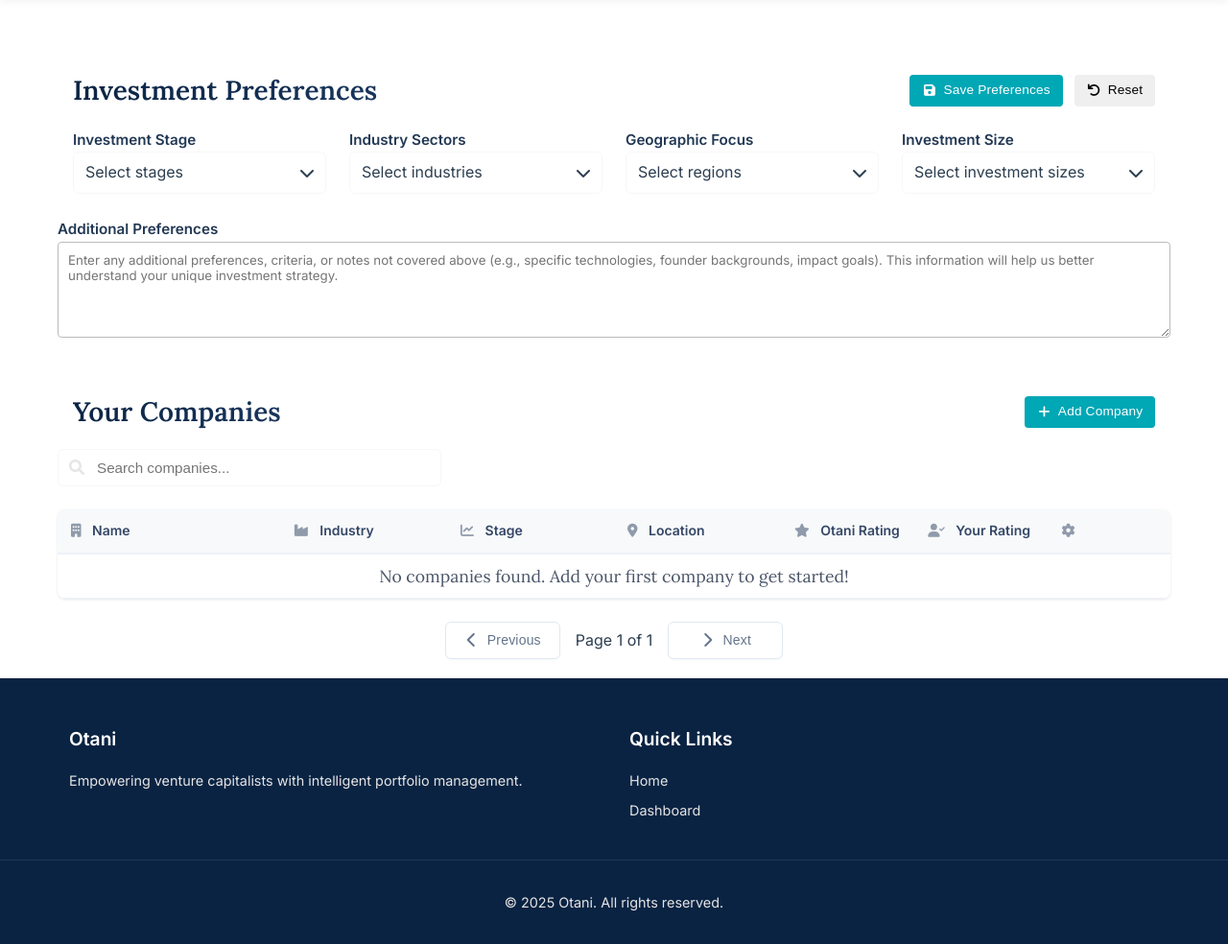
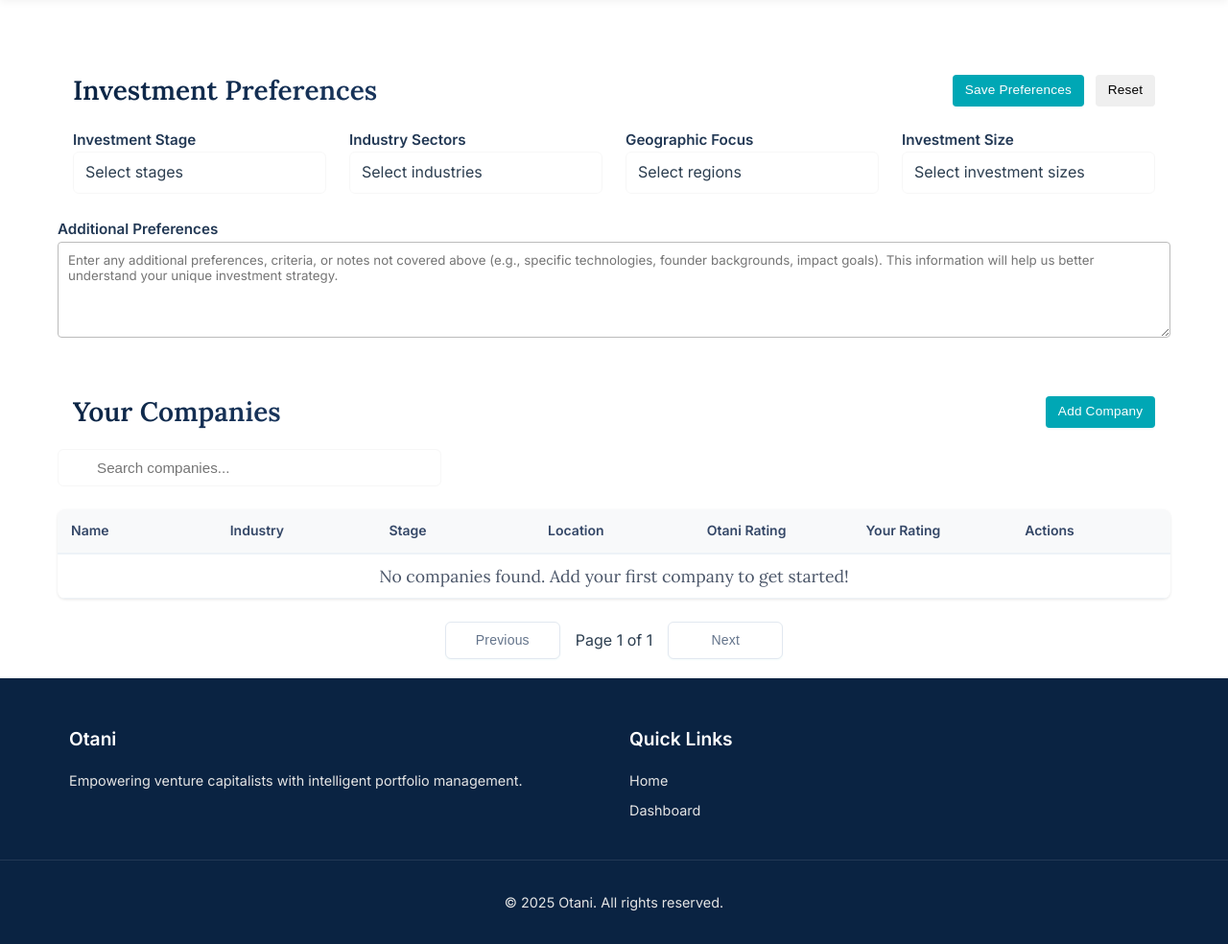
Before and after one commit to sfburrito/otani, a Flask app: page /dashboard in a window 1280 px wide. Shown: the part 60-1044 px from the top of the page at 96% size. Run offline with Flask 3, Linux system fonts and the light colour scheme; the visitor is signed in with stand-in values (Sample User, id 1); data comes from the database, SQL or seed files in the repository; data that the repository does not hold is empty.

Commit message:
Simplify table structure to bare essentials

```diff
--- a/static/js/dashboard.js
+++ b/static/js/dashboard.js
@@ -79,34 +79,17 @@
         companiesData.forEach(company => {
             console.log('Creating row for company:', company);
             const row = document.createElement('tr');
-            row.className = 'company-row';
             row.setAttribute('data-company-id', company.id);
 
-            // Create row content with simpler structure and consistent alignment
+            // Create row content with minimal structure
             const rowContent = `
-                <td>
-                    <div class="text-badge">${company.name || ''}</div>
-                </td>
-                <td>
-                    <div class="text-badge">${company.industry || ''}</div>
-                </td>
-                <td>
-                    <div class="text-badge">${company.stage || ''}</div>
-                </td>
-                <td>
-                    <div class="text-badge">${company.location || ''}</div>
-                </td>
-                <td>
-                    <div class="rating-badge otani-rating-${(company.otani_rating || 'D').toLowerCase()}">${company.otani_rating || 'D'}</div>
-                </td>
-                <td>
-                    <div class="rating-badge rating-${(company.rating || '').toLowerCase()}">${company.rating || ''}</div>
-                </td>
-                <td>
-                    <button class="action-btn" onclick="openCompanyDetails('${company.id}')">
-                        <i class="fas fa-external-link-alt"></i>
-                    </button>
-                </td>
+                <td><div class="text-badge">${company.name || ''}</div></td>
+                <td><div class="text-badge">${company.industry || ''}</div></td>
+                <td><div class="text-badge">${company.stage || ''}</div></td>
+                <td><div class="text-badge">${company.location || ''}</div></td>
+                <td><div class="rating-badge otani-rating-${(company.otani_rating || 'D').toLowerCase()}">${company.otani_rating || 'D'}</div></td>
+                <td><div class="rating-badge rating-${(company.rating || '').toLowerCase()}">${company.rating || ''}</div></td>
+                <td><button class="action-btn" onclick="openCompanyDetails('${company.id}')">View</button></td>
             `;
 
             // Set the row content
--- a/templates/dashboard.html
+++ b/templates/dashboard.html
@@ -19,11 +19,9 @@
             </div>
             <div class="header-actions">
                 <button class="btn btn-primary" onclick="savePreferences()">
-                    <i class="fas fa-save" aria-hidden="true"></i>
                     <span>Save Preferences</span>
                 </button>
                 <button class="btn btn-secondary" onclick="resetPreferences()">
-                    <i class="fas fa-undo" aria-hidden="true"></i>
                     <span>Reset</span>
                 </button>
             </div>
@@ -35,7 +33,6 @@
                 <div class="custom-select" tabindex="0" data-placeholder="Select stages">
                     <div class="select-trigger">
                         <span class="selected-text">Select stages</span>
-                        <i class="fas fa-chevron-down"></i>
                     </div>
                     <div class="custom-options">
                         <label class="option-item">
@@ -65,7 +62,6 @@
                 <div class="custom-select" tabindex="0" data-placeholder="Select industries">
                     <div class="select-trigger">
                         <span class="selected-text">Select industries</span>
-                        <i class="fas fa-chevron-down"></i>
                     </div>
                     <div class="custom-options">
                         <label class="option-item">
@@ -107,7 +103,6 @@
                 <div class="custom-select" tabindex="0" data-placeholder="Select regions">
                     <div class="select-trigger">
                         <span class="selected-text">Select regions</span>
-                        <i class="fas fa-chevron-down"></i>
                     </div>
                     <div class="custom-options">
                         <label class="option-item">
@@ -134,7 +129,6 @@
                 <div class="custom-select" tabindex="0" data-placeholder="Select investment sizes">
                     <div class="select-trigger">
                         <span class="selected-text">Select investment sizes</span>
-                        <i class="fas fa-chevron-down"></i>
                     </div>
                     <div class="custom-options">
                         <label class="option-item">
@@ -174,7 +168,6 @@
         </div>
         <div class="header-actions">
             <button class="btn btn-primary" onclick="openAddCompanyModal()">
-                <i class="fas fa-plus" aria-hidden="true"></i>
                 <span>Add Company</span>
             </button>
         </div>
@@ -182,42 +175,20 @@
 
     <div class="companies-section">
         <div class="search-bar">
-            <i class="fas fa-search search-icon"></i>
             <input type="text" id="companySearch" placeholder="Search companies..." aria-label="Search companies">
         </div>
 
         <div class="table-container">
-            <table class="companies-table" role="grid">
+            <table class="companies-table">
                 <thead>
                     <tr>
-                        <th scope="col" data-column="name" aria-sort="none" style="width: 20%">
-                            <i class="fas fa-building" aria-hidden="true"></i>
-                            <span>Name</span>
-                        </th>
-                        <th scope="col" data-column="industry" aria-sort="none" style="width: 15%">
-                            <i class="fas fa-industry" aria-hidden="true"></i>
-                            <span>Industry</span>
-                        </th>
-                        <th scope="col" data-column="stage" aria-sort="none" style="width: 15%">
-                            <i class="fas fa-chart-line" aria-hidden="true"></i>
-                            <span>Stage</span>
-                        </th>
-                        <th scope="col" data-column="location" aria-sort="none" style="width: 15%">
-                            <i class="fas fa-map-marker-alt" aria-hidden="true"></i>
-                            <span>Location</span>
-                        </th>
-                        <th scope="col" data-column="otani_rating" aria-sort="none" style="width: 12%">
-                            <i class="fas fa-star" aria-hidden="true"></i>
-                            <span>Otani Rating</span>
-                        </th>
-                        <th scope="col" data-column="rating" aria-sort="none" style="width: 12%">
-                            <i class="fas fa-user-check" aria-hidden="true"></i>
-                            <span>Your Rating</span>
-                        </th>
-                        <th scope="col" aria-label="Actions" style="width: 11%">
-                            <i class="fas fa-cog" aria-hidden="true"></i>
-                            <span class="sr-only">Actions</span>
-                        </th>
+                        <th>Name</th>
+                        <th>Industry</th>
+                        <th>Stage</th>
+                        <th>Location</th>
+                        <th>Otani Rating</th>
+                        <th>Your Rating</th>
+                        <th>Actions</th>
                     </tr>
                 </thead>
                 <tbody id="companiesTableBody">
@@ -227,12 +198,10 @@
 
         <div class="pagination">
             <button class="btn btn-outline btn-sm" id="prevPage" aria-label="Previous page">
-                <i class="fas fa-chevron-left" aria-hidden="true"></i>
                 <span>Previous</span>
             </button>
             <span id="pageInfo">Page <span id="currentPage">1</span> of <span id="totalPages">1</span></span>
             <button class="btn btn-outline btn-sm" id="nextPage" aria-label="Next page">
-                <i class="fas fa-chevron-right" aria-hidden="true"></i>
                 <span>Next</span>
             </button>
         </div>
@@ -246,7 +215,6 @@
         <div class="modal-header">
             <h2>Add New Company</h2>
             <button class="modal-close close-modal" onclick="closeAddCompanyModal()">
-                <i class="fas fa-times" aria-hidden="true"></i>
                 <span>Close</span>
             </button>
         </div>
@@ -336,11 +304,9 @@
         </div>
         <div class="modal-footer">
             <button type="button" class="btn btn-outline" onclick="closeAddCompanyModal()">
-                <i class="fas fa-times" aria-hidden="true"></i>
                 <span>Cancel</span>
             </button>
             <button type="button" class="btn btn-primary" id="addCompanyButton">
-                <i class="fas fa-plus" aria-hidden="true"></i>
                 <span>Add Company</span>
             </button>
         </div>
```
